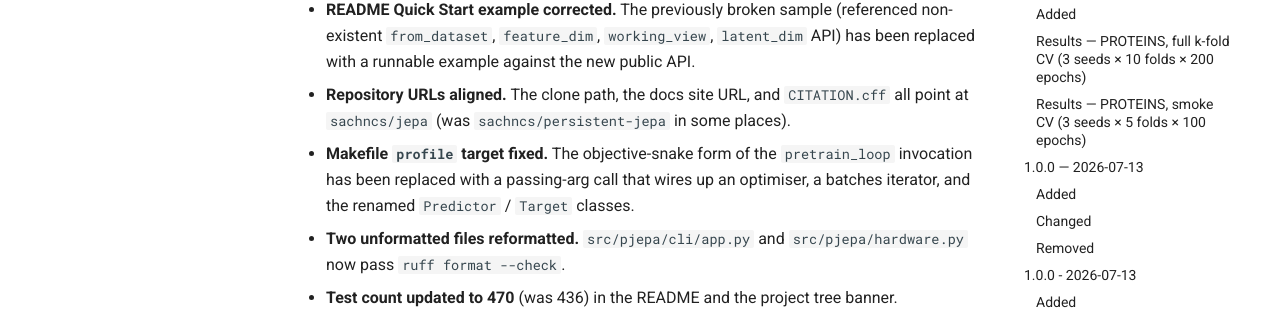
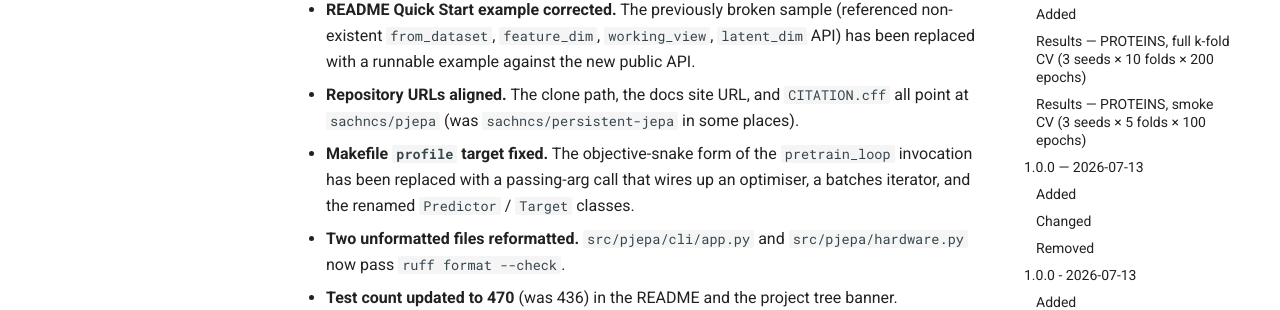
Before and after one commit to sachncs/pjepa, an MkDocs documentation site: the page built from docs/changelog.md, in a window 1280 px wide and 900 px high, scrolled down 899 px. Shown: the part 148-458 px from the top of the window. Built offline with MkDocs 1.6.1 and Material for MkDocs 9.7.7, drawn with Linux system fonts in a browser that asks for light colours; comment, search, counter and statistics services are not loaded.

Commit message:
docs: correct 'Repository URLs aligned' entry to point at sachncs/pjepa
Both CHANGELOG.md and docs/changelog.md recorded the URL
alignment as pointing at the non-existent sachncs/jepa repo.
Update the entry to match the canonical slug and verify the
two changelog files are now byte-identical.

Closes #14

```diff
--- a/docs/changelog.md
+++ b/docs/changelog.md
@@ -54,7 +54,7 @@ Each entry includes the commit SHA (short), the date (UTC), and the rationale.
   been replaced with a runnable example against the new
   public API.
 - **Repository URLs aligned.** The clone path, the docs site
-  URL, and ``CITATION.cff`` all point at ``sachncs/jepa``
+  URL, and ``CITATION.cff`` all point at ``sachncs/pjepa``
   (was ``sachncs/persistent-jepa`` in some places).
 - **Makefile ``profile`` target fixed.** The objective-snake
   form of the ``pretrain_loop`` invocation has been replaced
```
Also changed, not shown: CHANGELOG.md (+1 -1 lines).
